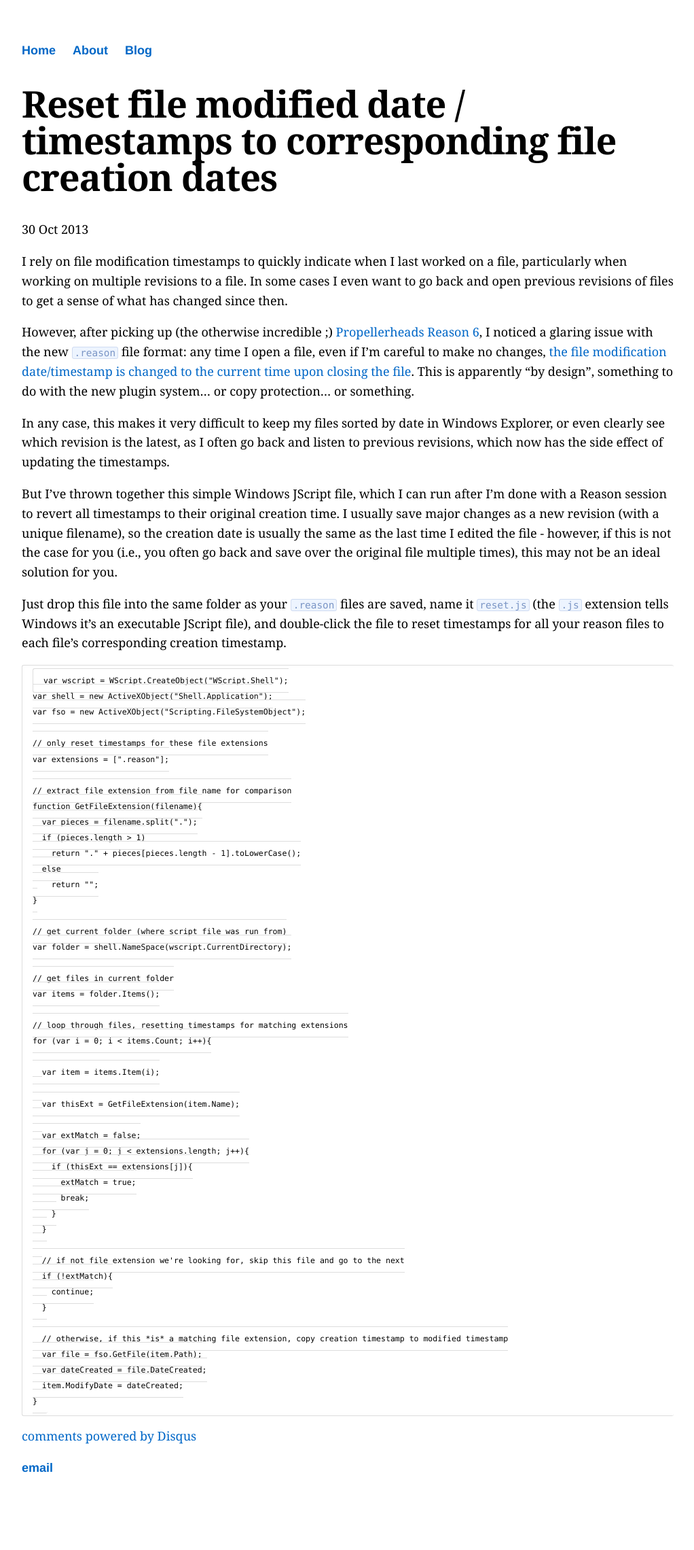
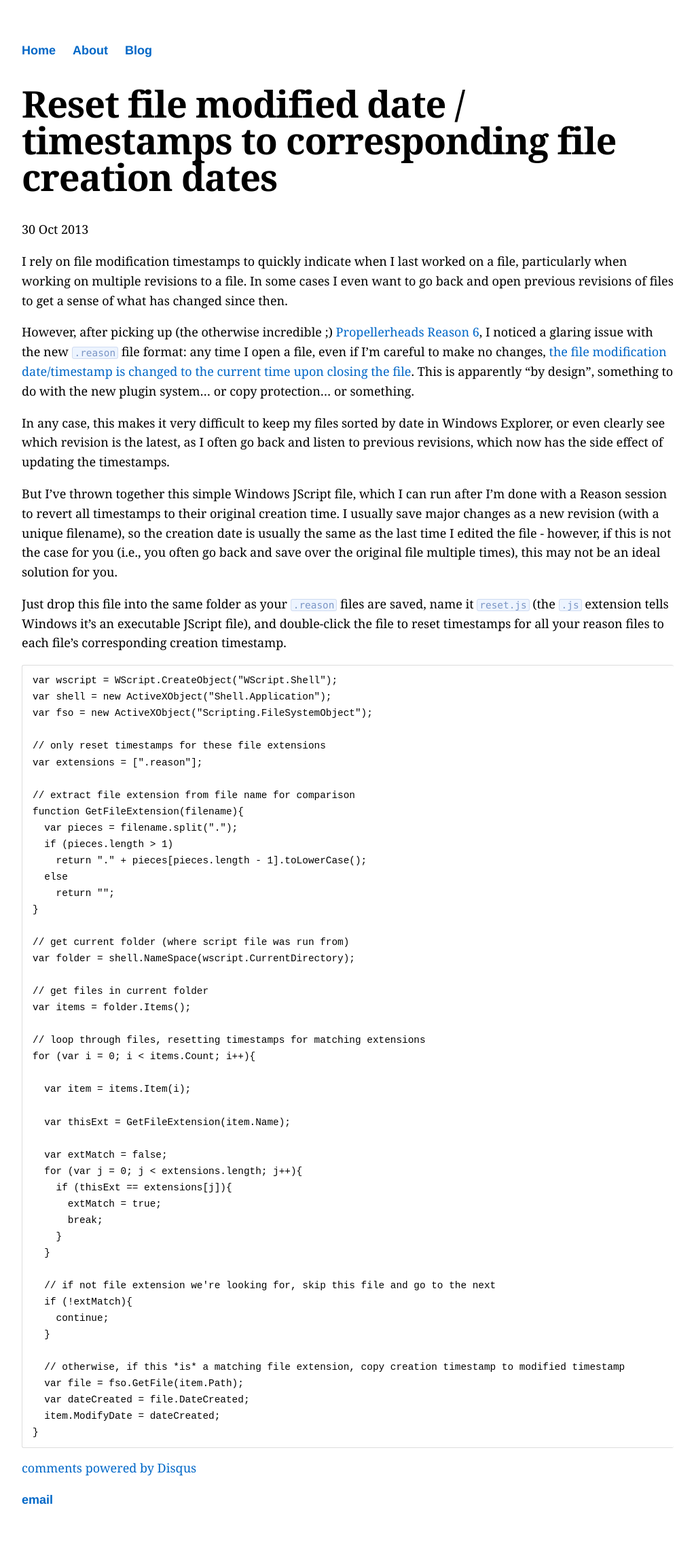
Before and after one commit to acatalept/acatalept.github.io, a Jekyll site: the page built from _posts/2013-10-30-reset-file-modified-date-timestamps-to-corresponding-file-creation-dates.md, in a window 1280 px wide. Shown: the whole page at 68% size, without its empty margins (128-1150 px from the left). Built offline with Jekyll 4.4.1, drawn with Linux system fonts in a browser that asks for light colours; some web fonts are replaced; comment, search, counter and statistics services are not loaded; before the commit the page ends 2233 px from its top, so only the background shows below that.

Commit message:
Update main.css

```diff
--- a/css/main.css
+++ b/css/main.css
@@ -39,8 +39,7 @@ h1 {
 p {
     margin: 0 0 1em;
 }
-code,
-pre {
+pre, :not(pre) > code {
     color: #000;
     font-family: Consolas, Monaco, 'Andale Mono', monospace;
     font-size: 80%;
```
